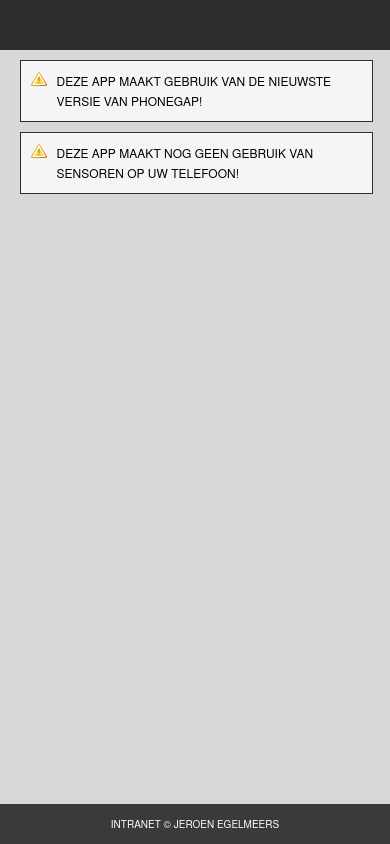
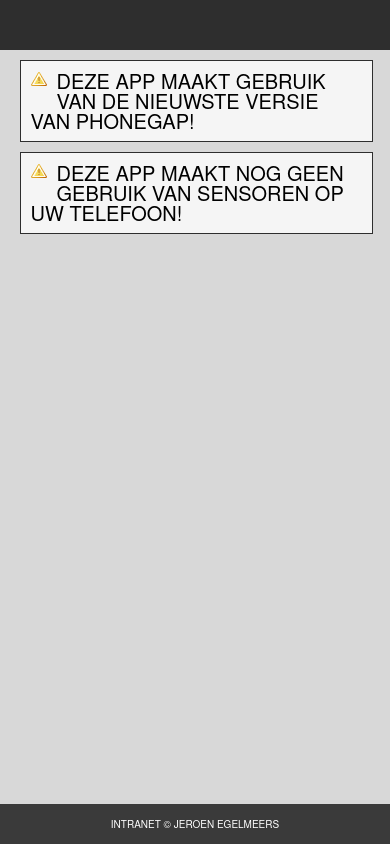
Before and after one commit to JeroenEgelmeers/phonegap, a plain HTML site: page www/index.html in a window 390 px wide. Drawn offline with Linux system fonts and the light colour scheme.

Commit message:
font-size updated
Unpossible to read on phone

```diff
--- a/www/css/index.css
+++ b/www/css/index.css
@@ -127,7 +127,7 @@ h1 {
 
 header { height:50px; width:100%;  background:#2e2e2e; }
 content { background:#d4d5d5; }
-    .box { margin:10px 5%; width:85%; padding:10px; background:#f5f5f5; border:1px solid #2e2e2e; }
+    .box { margin:10px 5%; font-size:20px; width:85%; padding:10px; background:#f5f5f5; border:1px solid #2e2e2e; }
 
 
 footer { text-align:center; padding-top:10px; height:30px; font-size:10px; color:#FFF; background:#3a3a3a; }
```
